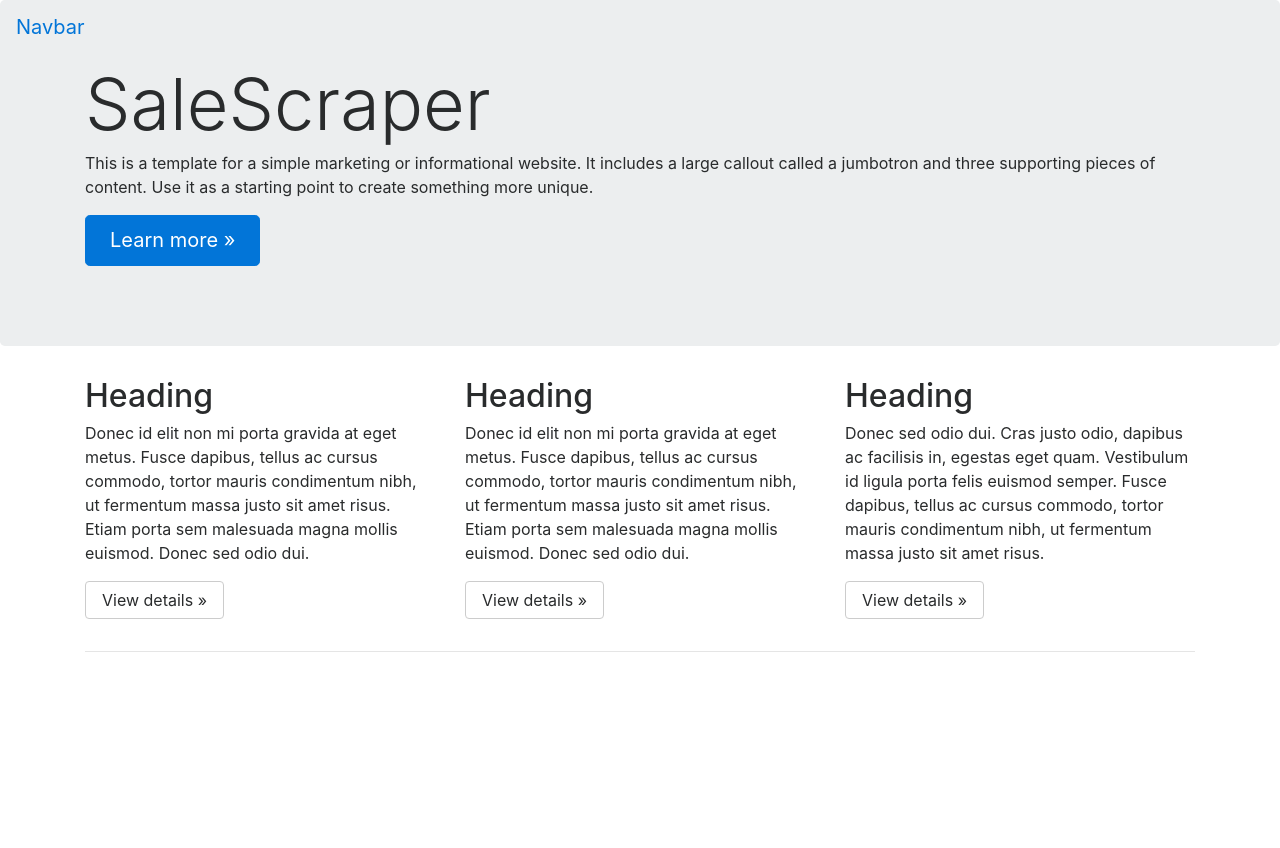
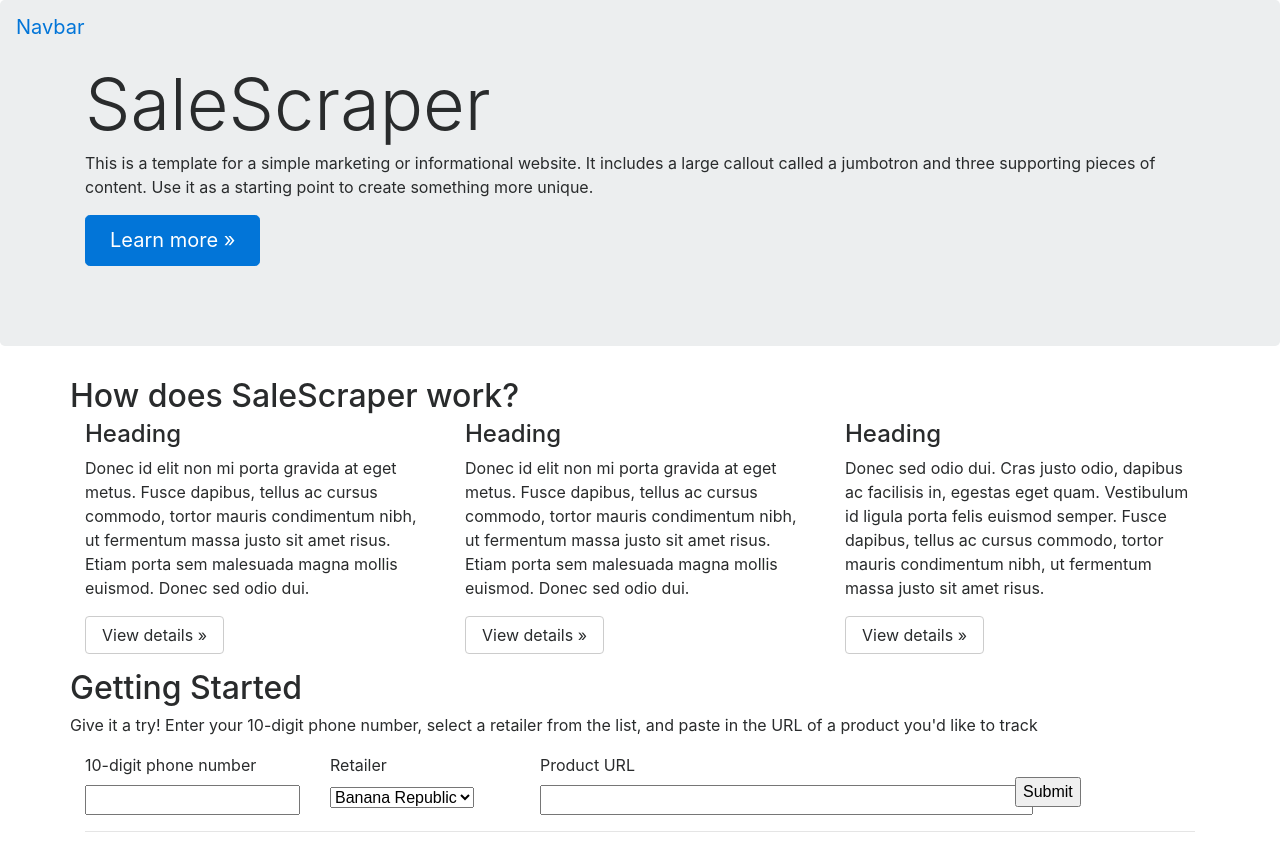
Before and after one commit to changrybirds/SaleScraper, a Flask app: page / in a window 1280 px wide. Before the commit the page ends 652 px from the top, so only its background shows below. Run offline with Flask 2, Linux system fonts and the light colour scheme; some libraries are stand-ins or nearby versions.

Commit message:
Add vendor list to forms.py; add forms to index

```diff
--- a/app/forms.py
+++ b/app/forms.py
@@ -1,8 +1,17 @@
-from flast_wtf import FlaskForm
-from wtforms import StringField, IntegerField
+from flask_wtf import FlaskForm
+from wtforms import StringField, IntegerField, SelectField, SubmitField
+from wtforms.validators import InputRequired, Length, URL
 
 class TrackingForm(FlaskForm):
 	phone_number = IntegerField('10-digit phone number', validators=[
 		InputRequired(), Length(10, 15)])
+
+	vendor_list = [
+		('br', 'Banana Republic'), ('jc', 'J.Crew'), ('ex', 'Express'), ('ns','Nordstrom')]
+
+	vendor = SelectField('Retailer', choices=vendor_list, validators=[InputRequired()])
+
 	url = StringField('Product URL', validators=[
 		InputRequired(), URL(True, 'Please enter a valid URL')])
+
+	submit = SubmitField('Submit')
--- a/app/routes.py
+++ b/app/routes.py
@@ -1,7 +1,9 @@
 from flask import render_template
 from app import app
+from app.forms import TrackingForm
 
 @app.route('/')
 @app.route('/index')
 def index():
-	return render_template('index.html')
+	form = TrackingForm()
+	return render_template('index.html', form=form)
--- a/app/templates/index.html
+++ b/app/templates/index.html
@@ -51,24 +51,58 @@
     <div class="container">
       <!-- Example row of columns -->
       <div class="row">
+      	<h2 class="text-center">How does SaleScraper work?</h2>
+      </div>
+
+      <div class="row">
         <div class="col-md-4">
-          <h2>Heading</h2>
+          <h4>Heading</h4>
           <p>Donec id elit non mi porta gravida at eget metus. Fusce dapibus, tellus ac cursus commodo, tortor mauris condimentum nibh, ut fermentum massa justo sit amet risus. Etiam porta sem malesuada magna mollis euismod. Donec sed odio dui. </p>
           <p><a class="btn btn-secondary" href="#" role="button">View details &raquo;</a></p>
         </div>
         <div class="col-md-4">
-          <h2>Heading</h2>
+          <h4>Heading</h4>
           <p>Donec id elit non mi porta gravida at eget metus. Fusce dapibus, tellus ac cursus commodo, tortor mauris condimentum nibh, ut fermentum massa justo sit amet risus. Etiam porta sem malesuada magna mollis euismod. Donec sed odio dui. </p>
           <p><a class="btn btn-secondary" href="#" role="button">View details &raquo;</a></p>
         </div>
         <div class="col-md-4">
-          <h2>Heading</h2>
+          <h4>Heading</h4>
           <p>Donec sed odio dui. Cras justo odio, dapibus ac facilisis in, egestas eget quam. Vestibulum id ligula porta felis euismod semper. Fusce dapibus, tellus ac cursus commodo, tortor mauris condimentum nibh, ut fermentum massa justo sit amet risus.</p>
           <p><a class="btn btn-secondary" href="#" role="button">View details &raquo;</a></p>
         </div>
       </div>
 
-      <hr>
+    </div> <!-- /container -->
+
+    <div class="container">
+    	<div class="row">
+    		<h2>Getting Started</h2>
+    		<p>Give it a try! Enter your 10-digit phone number, select a retailer from the list, and paste in the URL of a product you'd like to track
+    	</div>
+    	<form action="" method="post">
+    		{{ form.hidden_tag() }}
+    		<div class="row">
+    			<div class="col">
+    				{{ form.phone_number.label }}
+    				{{ form.phone_number() }}
+    			</div>
+    			<div class="col">
+    				{{ form.vendor.label }}
+    				{{ form.vendor()}}
+    			</div>
+    			<div class="col-5">
+    				{{ form.url.label }}
+    				{{ form.url(size="50") }}
+    			</div>
+    			<div class="col">
+    				</br>{{ form.submit() }}
+    			</div>
+    		</div>
+    	</form>
+
+
+
+    	<hr>
 
     </div> <!-- /container -->
 
```
